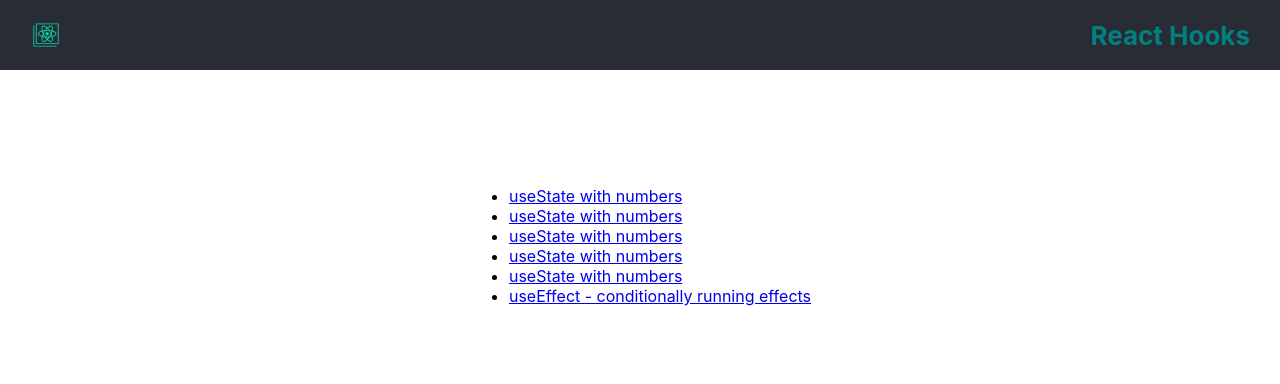
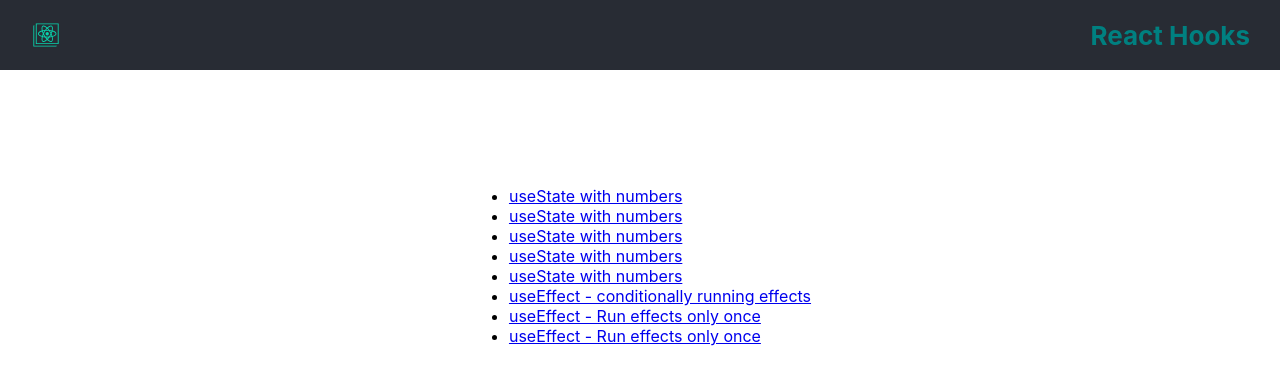
Before and after one commit to react-trainings/react-hooks, a React (Create React App) app: page /home in a window 1280 px wide. Shown: the top 384 px of the page. Built offline with nearby package versions, Linux system fonts and the light colour scheme.

Commit message:
feat: Added example on how to useEffect only once.
- HookMouse component implements useEffect only once, which is parallel to componentDidMount in class components.

```diff
--- a/src/App.js
+++ b/src/App.js
@@ -10,6 +10,7 @@ import HookCounterThree from './components/hook-counter-three/hook-counter-three
 import HookCounterFour from './components/hook-counter-four/hook-counter-four.component';
 import HookCounterFive from './components/hook-counter-five/hook-counter-five.component';
 import HookCounterSix from './components/hook-counter-six/hook-counter-six.component';
+import HookMouse from './components/hook-mouse/hook-mouse.component';
 
 function App() {
   return (
@@ -27,6 +28,7 @@ function App() {
           <Route path="/HookCounterFour" component={HookCounterFour} />
           <Route path="/HookCounterFive" component={HookCounterFive} />
           <Route path="/HookCounterSix" component={HookCounterSix} />
+          <Route path="/HookMouse" component={HookMouse} />
           <Redirect to="/home" />
         </Switch>
       </main>
--- /dev/null
+++ b/src/components/hook-mouse/hook-mouse.component.jsx
@@ -0,0 +1,26 @@
+import React, { useState, useEffect } from 'react';
+
+const HookMouse = () => {
+  const [x, setX] = useState(0);
+  const [y, setY] = useState(0);
+
+  const logMousePosition = e => {
+    setX(e.screenX);
+    setY(e.screenY);
+  };
+
+  useEffect(() => {
+    console.log('useEffect called.');
+    window.addEventListener('mousemove', logMousePosition);
+  }, []);
+
+  return (
+    <div>
+      <h3>
+        Mouse Position: X: {x} and Y: {y}
+      </h3>
+    </div>
+  );
+};
+
+export default HookMouse;
--- a/src/pages/home-page/examples-data.js
+++ b/src/pages/home-page/examples-data.js
@@ -28,6 +28,16 @@ const examples = [
     id: 6,
     name: 'useEffect - conditionally running effects',
     url: '/HookCounterSix'
+  },
+  {
+    id: 7,
+    name: 'useEffect - Run effects only once',
+    url: '/HookMouse'
+  },
+  {
+    id: 8,
+    name: 'useEffect - Run effects only once',
+    url: '/HookMouse'
   }
 ];
 
```
